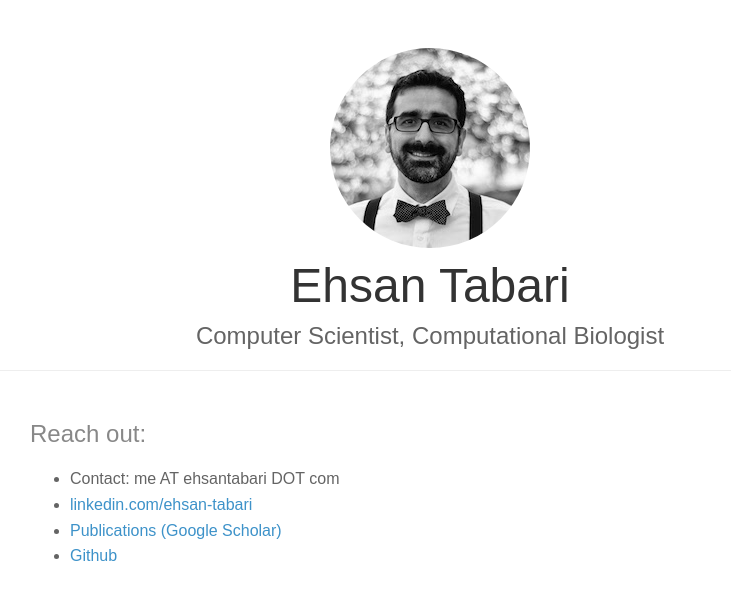
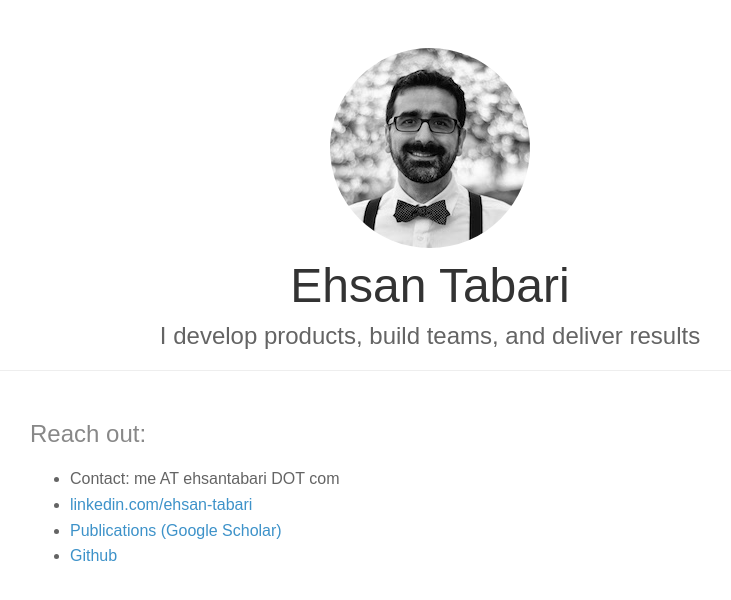
Before and after one commit to etabari/etabari.github.io, a plain HTML site: page index.html in a window 1280 px wide. Shown: the whole page, without its empty margins (210-941 px from the left). Drawn offline with Linux system fonts and the light colour scheme.

Commit message:
updated the tagline

```diff
--- a/index.html
+++ b/index.html
@@ -24,7 +24,7 @@
 					<img src="/img/ehsan200.png" alt="Ehsan Tabari">
 				</div>
 				<h1>Ehsan Tabari</h1>
-				<h2>Computer Scientist, Computational Biologist</h2>
+				<h2>I develop products, build teams, and deliver results</h2>
 			</div>
 
 			<div class="content">
```
